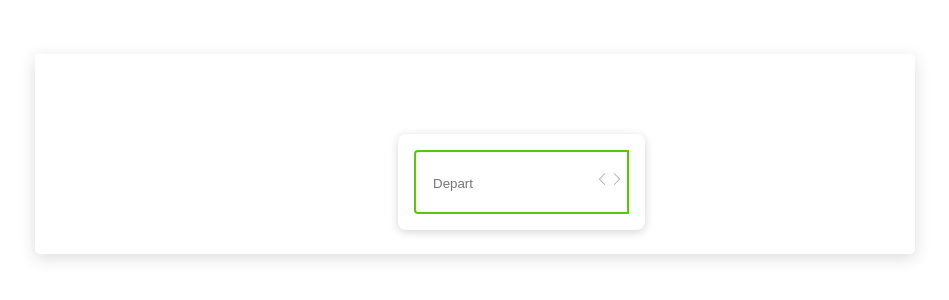
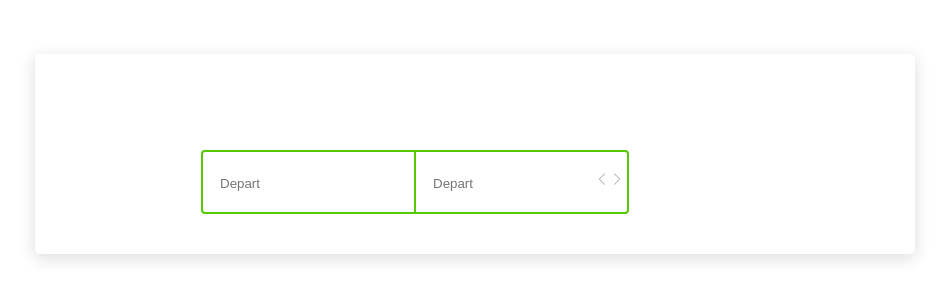
Before and after one commit to Shojeesh/Wg-date-picker, a React (Create React App) app: page / in a window 1280 px wide. Shown: the part 146-446 px from the top of the page, without its empty margins (165-1114 px from the left). Built offline with nearby package versions, Linux system fonts and the light colour scheme.

Commit message:
Component updates

```diff
--- a/src/App.js
+++ b/src/App.js
@@ -29,7 +29,6 @@ const DatePicker = styled.div`
     background: #fff;
     border-radius: 8px;
     box-sizing: border-box;
-    box-shadow: 0 2px 8px 0 rgba(39,38,44,.2);
     z-index: 99;
     top: -20px;
     right: -20px;
@@ -41,6 +40,9 @@ const DatePicker = styled.div`
     transform-origin: top left;
     opacity: 1;
     transform-origin: top right;
+    &.isActive{
+        box-shadow: 0 2px 8px 0 rgba(39,38,44,.2);
+    }
 `
 const Backdrop = styled.div`
     width: 100%;
@@ -98,6 +100,9 @@ const DateField = styled.div`
     font-size: 1.6rem;
     color: #666;
     cursor: pointer;
+    &+&{
+        margin-left: -2px;
+    }
     ${props=>props.depart && css`
         border-top-left-radius: 4px;
         border-bottom-left-radius: 4px;
@@ -367,7 +372,7 @@ function App() {
         <div className="App">
             <SearchWidget>
                 <DatePickerWrap>
-                    <DatePicker>
+                    <DatePicker className={showPicker ? 'isActive' : ''}>
                         {isMobile ?
                             <MobileHeader>
                             </MobileHeader>:
@@ -379,6 +384,12 @@ function App() {
                                 }
                                 <DateHolder>
                                     <DateField depart active onClick={togglePicker}>
+                                        <div>
+                                            <span>Depart</span>
+                                            <input readonly="readonly" type="text" placeholder="Depart" />
+                                        </div>
+                                    </DateField>
+                                    <DateField return active onClick={togglePicker}>
                                         <div>
                                             <span>Depart</span>
                                             <input readonly="readonly" type="text" placeholder="Depart" />
```
